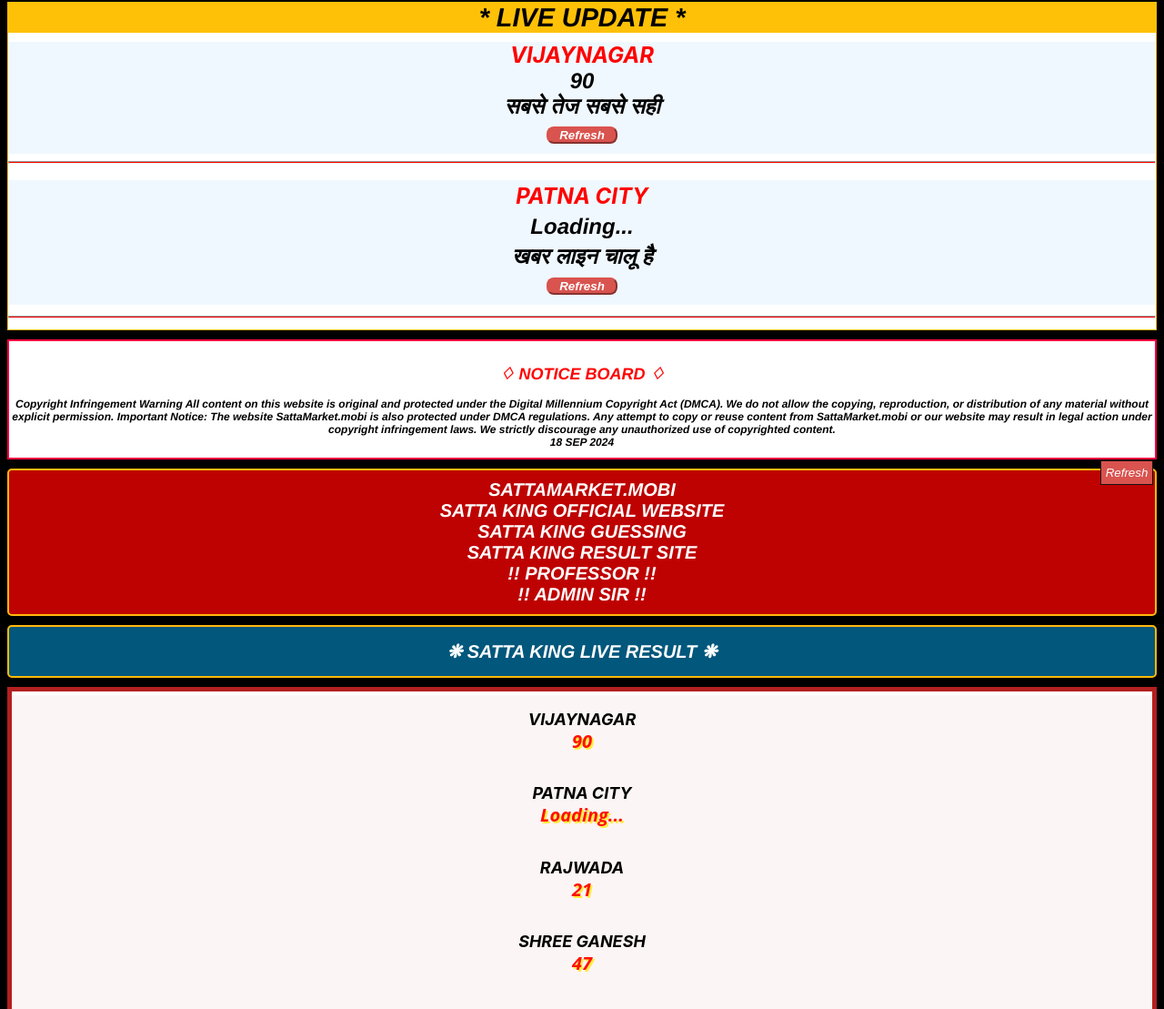
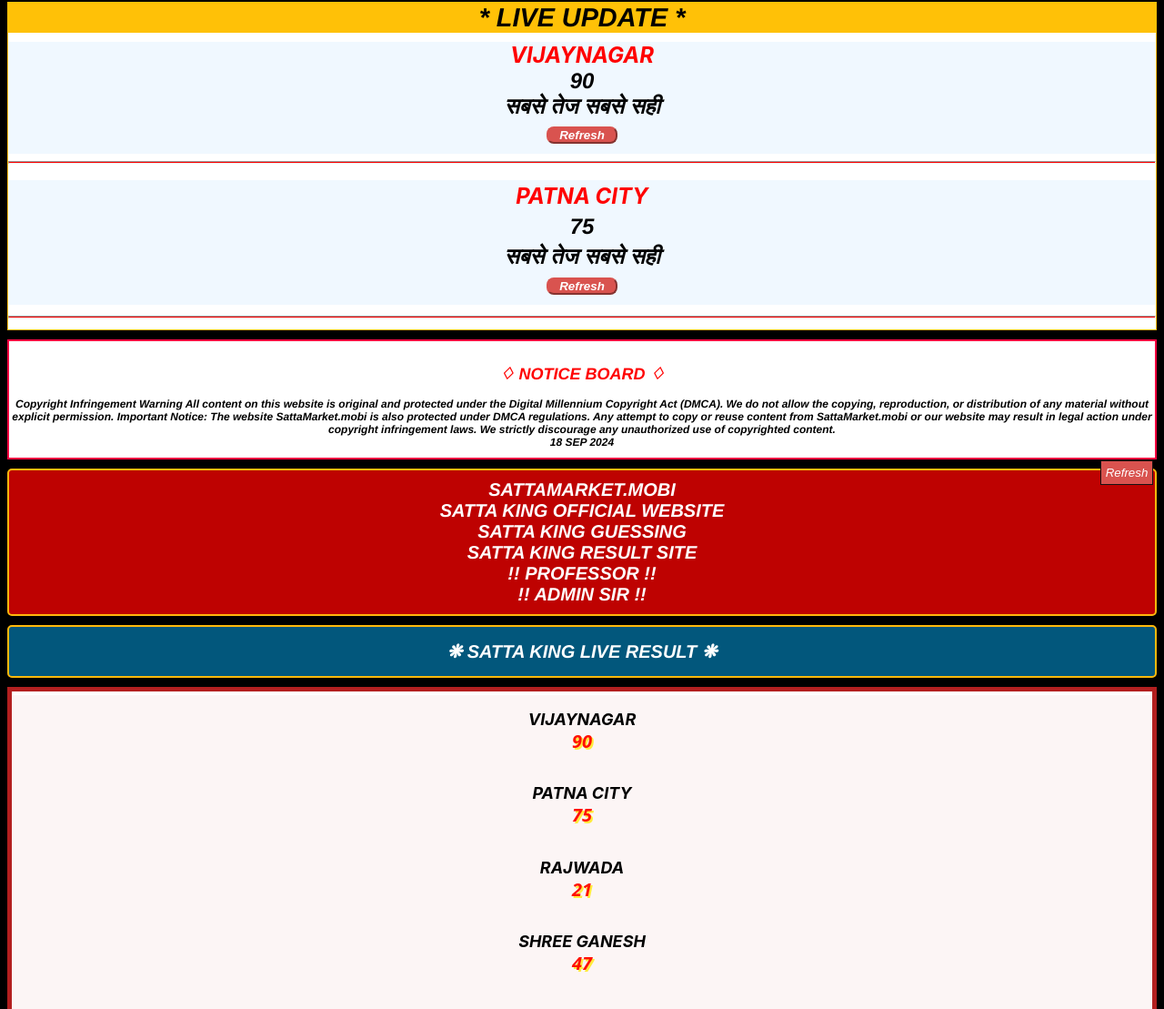
Before and after one commit to neelmalik444/admino, a plain HTML site: page index.html in a window 1280 px wide. Shown: the part 247-1356 px from the top of the page at 91% size. Drawn offline with Linux system fonts and the light colour scheme; a script that the page names is missing.

Commit message:
patna city result

```diff
--- a/index.html
+++ b/index.html
@@ -58,7 +58,7 @@
 
             <div style="height:10px;">&nbsp;</div><div style="color: white; background-color: aliceblue;">
                 <big>
-                <b><i><font color="red" size="5" style="font-family:-apple-system,BlinkMacSystemFont,'Segoe UI',Roboto,'Helvetica Neue',Arial,sans-serif,'Apple Color Emoji','Segoe UI Emoji','Segoe UI Symbol'">PATNA CITY</font><br> <font color="BLACK" style="font-size:24px;">Loading...<br>खबर लाइन चालू है</font></i></b><br></big>
+                <b><i><font color="red" size="5" style="font-family:-apple-system,BlinkMacSystemFont,'Segoe UI',Roboto,'Helvetica Neue',Arial,sans-serif,'Apple Color Emoji','Segoe UI Emoji','Segoe UI Symbol'">PATNA CITY</font><br> <font color="BLACK" style="font-size:24px;">75<br>सबसे तेज सबसे सही</font></i></b><br></big>
                 &nbsp;<input class="btn btn-sm btn-danger" style="height:auto; padding:0 12px; font-style:italic;" name="Refresh" id="Login" value="Refresh" type="submit" onclick="window.location.reload()">&nbsp;
                 <div style="height:10px;">&nbsp;</div></div><hr/>
 
@@ -120,7 +120,7 @@
 
                <div class="rblock1">
                    <h2 class="tit" style="font-family:-apple-system,BlinkMacSystemFont,'Segoe UI',Roboto,'Helvetica Neue',Arial,sans-serif,'Apple Color Emoji','Segoe UI Emoji','Segoe UI Symbol'">PATNA CITY</h2>
-                   <h2 class="live_res">Loading...</h2>
+                   <h2 class="live_res">75</h2>
 
                </div>
                <div class="rblock2">
```
